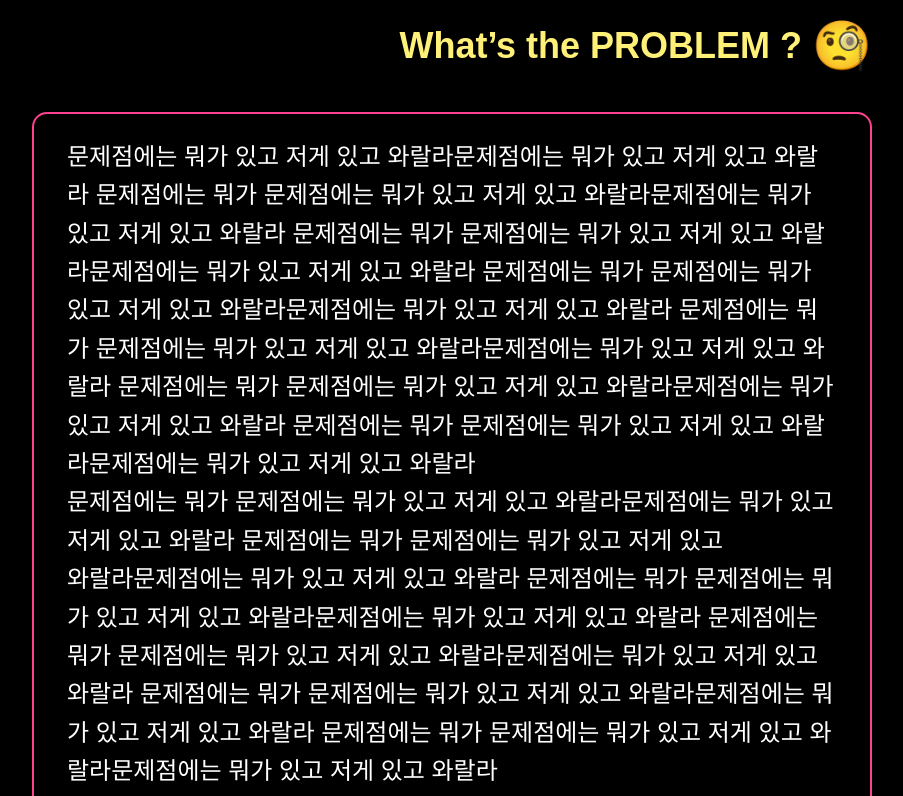
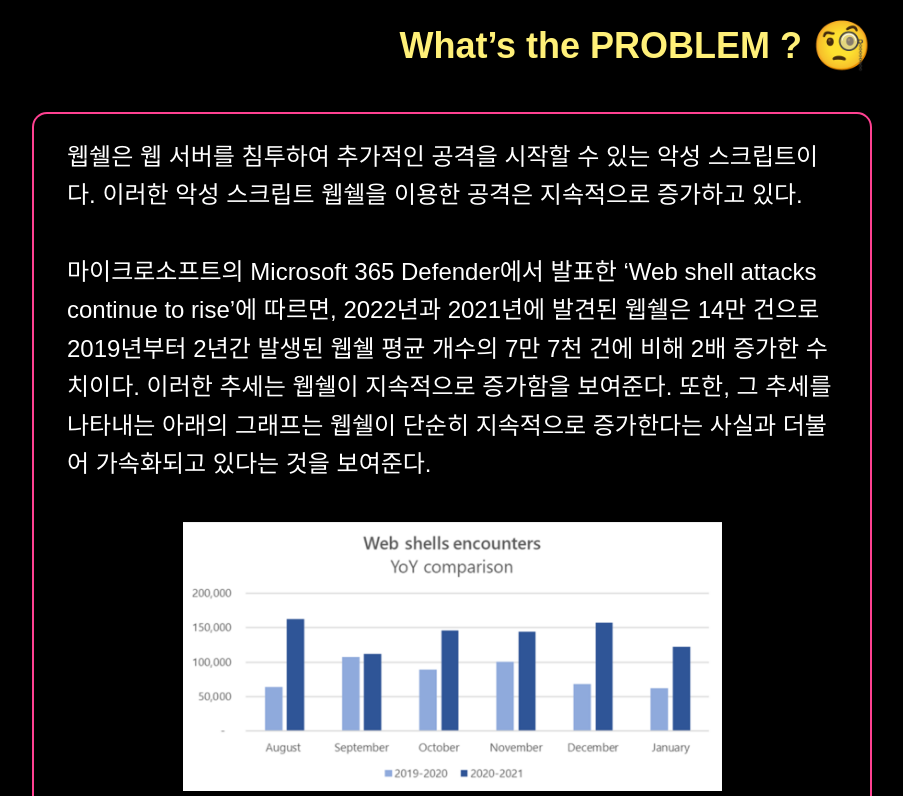
Before and after one commit to PNU-moonjigi/moonjigi-fe, a React (Vite) app: page / in a window 1280 px wide. Shown: the part 900-1696 px from the top of the page, without its empty margins (188-1091 px from the left). Built offline with nearby package versions, Linux system fonts and the light colour scheme.

Commit message:
chore: 개요 페이지의 problem 부분

```diff
--- a/src/page/Overview/Problem/index.tsx
+++ b/src/page/Overview/Problem/index.tsx
@@ -8,33 +8,25 @@ const Problem = () => {
       </h2>
       <div className={styles.problemBox}>
         <p>
-          문제점에는 뭐가 있고 저게 있고 와랄라문제점에는 뭐가 있고 저게 있고
-          와랄라 문제점에는 뭐가 문제점에는 뭐가 있고 저게 있고 와랄라문제점에는
-          뭐가 있고 저게 있고 와랄라 문제점에는 뭐가 문제점에는 뭐가 있고 저게
-          있고 와랄라문제점에는 뭐가 있고 저게 있고 와랄라 문제점에는 뭐가
-          문제점에는 뭐가 있고 저게 있고 와랄라문제점에는 뭐가 있고 저게 있고
-          와랄라 문제점에는 뭐가 문제점에는 뭐가 있고 저게 있고 와랄라문제점에는
-          뭐가 있고 저게 있고 와랄라 문제점에는 뭐가 문제점에는 뭐가 있고 저게
-          있고 와랄라문제점에는 뭐가 있고 저게 있고 와랄라 문제점에는 뭐가
-          문제점에는 뭐가 있고 저게 있고 와랄라문제점에는 뭐가 있고 저게 있고
-          와랄라
-          <br />
-          문제점에는 뭐가 문제점에는 뭐가 있고 저게 있고 와랄라문제점에는 뭐가
-          있고 저게 있고 와랄라 문제점에는 뭐가 문제점에는 뭐가 있고 저게 있고
-          <br />
-          와랄라문제점에는 뭐가 있고 저게 있고 와랄라 문제점에는 뭐가 문제점에는
-          뭐가 있고 저게 있고 와랄라문제점에는 뭐가 있고 저게 있고 와랄라
-          문제점에는 뭐가 문제점에는 뭐가 있고 저게 있고 와랄라문제점에는 뭐가
-          있고 저게 있고 와랄라 문제점에는 뭐가 문제점에는 뭐가 있고 저게 있고
-          와랄라문제점에는 뭐가 있고 저게 있고 와랄라 문제점에는 뭐가 문제점에는
-          뭐가 있고 저게 있고 와랄라문제점에는 뭐가 있고 저게 있고 와랄라
-          <br />
-          문제점에는 뭐가 문제점에는 뭐가 있고 저게 있고 와랄라문제점에는 뭐가
-          있고 저게 있고 와랄라 문제점에는 뭐가 문제점에는 뭐가 있고 저게 있고
-          와랄라문제점에는 뭐가 있고 저게 있고 와랄라 문제점에는 뭐가 문제점에는
-          뭐가 있고 저게 있고 와랄라문제점에는 뭐가 있고 저게 있고 와랄라
-          문제점에는 뭐가 문제점에는 뭐가 있고 저게 있고 와랄라문제점에는 뭐가
-          있고 저게 있고 와랄라 문제점에는 뭐가 문제점에는 뭐가 있고 저게 있고
+          웹쉘은 웹 서버를 침투하여 추가적인 공격을 시작할 수 있는 악성 스크립트이다.
+          이러한 악성 스크립트 웹쉘을 이용한 공격은 지속적으로 증가하고 있다.
+          <br/><br/>
+          마이크로소프트의 Microsoft 365 Defender에서 발표한 ‘Web shell attacks continue to rise’에 따르면,
+          2022년과 2021년에 발견된 웹쉘은 14만 건으로 2019년부터 2년간 발생된 웹쉘 평균 개수의 7만 7천 건에 비해 2배 증가한 수치이다.
+          이러한 추세는 웹쉘이 지속적으로 증가함을 보여준다.
+          또한, 그 추세를 나타내는 아래의 그래프는 웹쉘이 단순히 지속적으로 증가한다는 사실과 더불어 가속화되고 있다는 것을 보여준다.
+          <br/><br/>
+          <div className={styles.imgContainer}>
+            <img src="src/assets/graph1.png" alt=""/>
+          </div>
+          <br/>
+          국내의 경우, LG유플러스에서 2009년과 2018년에 업로드된 악성코드(웹쉘)가 2023년 1월까지도 삭제되지 않은 채로 남아 있었고,
+          대규모 개인정보 유출 사고로 인해 과징금 68억원과 과태료 2700만원을 부과하였다.
+          이와 같은 사례로 웹쉘의 심각성을 알 수 있다.
+          <br/><br/>
+          이러한 웹쉘의 증가하는 보편성은 공격자에게 얼마나 단순하고 효과적인지에 기인할 수 있다.
+          또한 기존 웹쉘 정적 탐지에서 많이 사용된 통계적인 기법은 웹쉘 탐지 성능이 감소하는 난독화 편향 문제가 발생한다.
+          그러므로 난독화 편향 문제가 발생하지 않으면서, 웹쉘을 탐지하는 방법을 제안하려한다.
         </p>
       </div>
     </div>
--- a/src/page/Overview/index.module.scss
+++ b/src/page/Overview/index.module.scss
@@ -60,6 +60,15 @@ body {
 }
 
 /*ProblemPage*/
+.imgContainer {
+  display: flex;
+  justify-content: center;
+  align-items: center;
+}
+
+img {
+  width: 70%;
+}
 .problemPageContainer {
   background-color: black;
   display: flex;
```
Also changed, not shown: src/assets/graph1.png (added).
